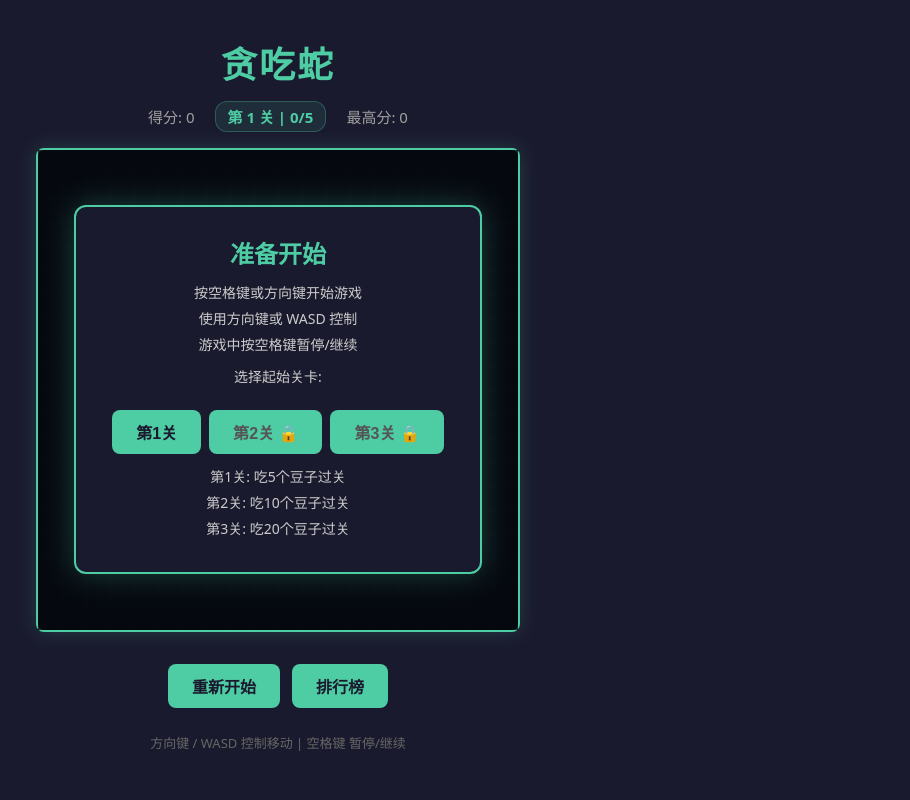
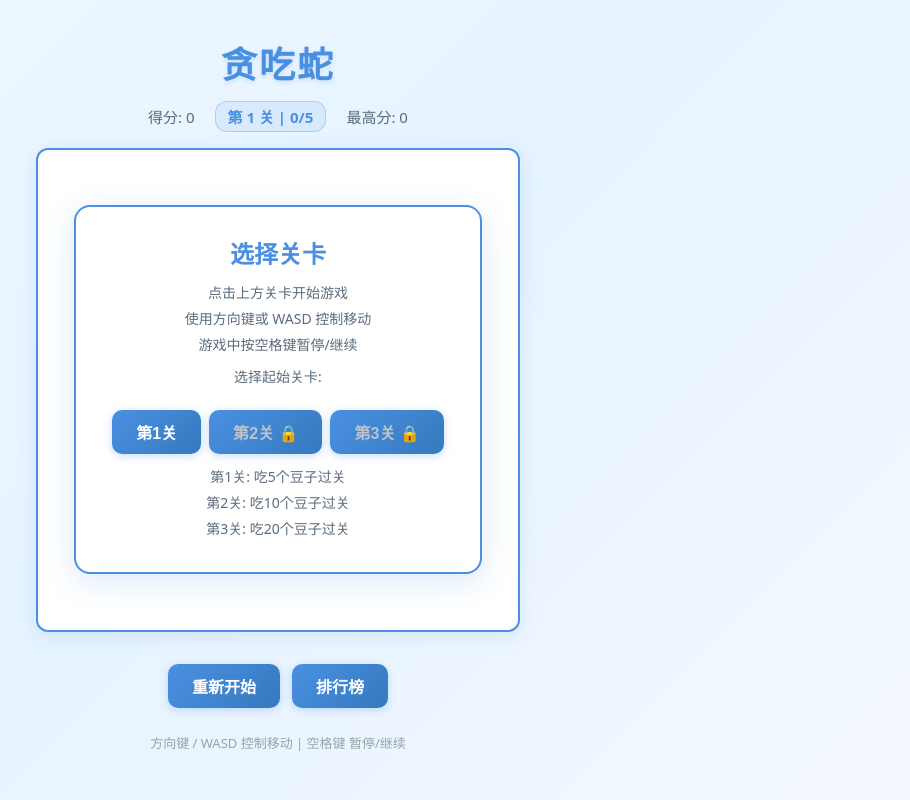
Before and after one commit to anqiansheng-collab/snake-game-react, a React (Vite) app: page / in a window 1280 px wide. Shown: the whole page, without its empty margins (362-1272 px from the left). Built offline with nearby package versions, Linux system fonts and the light colour scheme.

Commit message:
feat: 全新UI改版 - 白蓝色调、动漫蛇、钻石食物、点击开始

```diff
--- a/src/App.css
+++ b/src/App.css
@@ -4,8 +4,8 @@
   align-items: center;
   justify-content: center;
   min-height: 100vh;
-  background: #1a1a2e;
-  color: #eee;
+  background: linear-gradient(135deg, #f0f8ff 0%, #e6f3ff 50%, #f5f9ff 100%);
+  color: #2c3e50;
   font-family: system-ui, -apple-system, sans-serif;
   padding: 20px;
   box-sizing: border-box;
@@ -14,8 +14,9 @@
 h1 {
   margin: 0 0 12px;
   font-size: 36px;
-  color: #4ecca3;
+  color: #4a90e2;
   letter-spacing: 2px;
+  text-shadow: 0 2px 4px rgba(74, 144, 226, 0.2);
 }
 
 .score-board {
@@ -23,19 +24,19 @@ h1 {
   gap: 20px;
   margin-bottom: 16px;
   font-size: 15px;
-  color: #a0a0a0;
+  color: #5a6c7d;
   align-items: center;
   flex-wrap: wrap;
   justify-content: center;
 }
 
 .level-info {
-  color: #4ecca3;
+  color: #4a90e2;
   font-weight: 600;
-  background: rgba(78, 204, 163, 0.1);
+  background: rgba(74, 144, 226, 0.1);
   padding: 4px 12px;
   border-radius: 12px;
-  border: 1px solid rgba(78, 204, 163, 0.3);
+  border: 1px solid rgba(74, 144, 226, 0.3);
 }
 
 .pause-indicator {
@@ -51,10 +52,10 @@ h1 {
 
 .board {
   position: relative;
-  background: #16213e;
-  border: 2px solid #4ecca3;
-  border-radius: 8px;
-  box-shadow: 0 0 20px rgba(78, 204, 163, 0.2);
+  background: #ffffff;
+  border: 2px solid #4a90e2;
+  border-radius: 12px;
+  box-shadow: 0 4px 20px rgba(74, 144, 226, 0.15), inset 0 0 30px rgba(74, 144, 226, 0.05);
   overflow: visible;
 }
 
@@ -62,44 +63,97 @@ h1 {
   position: absolute;
   inset: 0;
   background-image:
-    linear-gradient(rgba(78, 204, 163, 0.08) 1px, transparent 1px),
-    linear-gradient(90deg, rgba(78, 204, 163, 0.08) 1px, transparent 1px);
+    linear-gradient(rgba(74, 144, 226, 0.06) 1px, transparent 1px),
+    linear-gradient(90deg, rgba(74, 144, 226, 0.06) 1px, transparent 1px);
   background-size: 24px 24px;
   pointer-events: none;
   z-index: 0;
+  border-radius: 12px;
 }
 
 .cell {
   position: absolute;
   box-sizing: border-box;
-  border-radius: 3px;
-  transition: background 0.1s;
+  transition: all 0.15s ease;
   z-index: 1;
 }
 
+/* 动漫风格蛇身 */
 .cell.snake {
-  background: #4ecca3;
-  box-shadow: inset 0 0 4px rgba(0, 0, 0, 0.2);
+  background: linear-gradient(135deg, #5cb85c 0%, #4cae4c 100%);
+  border-radius: 40% 60% 60% 40% / 60% 40% 60% 40%;
+  box-shadow:
+    inset -2px -2px 4px rgba(0, 0, 0, 0.1),
+    inset 2px 2px 4px rgba(255, 255, 255, 0.3),
+    0 1px 3px rgba(0, 0, 0, 0.15);
+  transform: scale(0.85);
 }
 
+/* 蛇头 - 更可爱的动漫风格 */
 .cell.head {
-  background: #2ecc71;
-  border: 2px solid #27ae60;
+  background: linear-gradient(135deg, #66bb6a 0%, #43a047 100%);
+  border-radius: 50% 50% 45% 45%;
+  box-shadow:
+    inset -3px -3px 6px rgba(0, 0, 0, 0.1),
+    inset 3px 3px 6px rgba(255, 255, 255, 0.4),
+    0 2px 8px rgba(67, 160, 71, 0.3);
+  transform: scale(0.9);
+  position: relative;
 }
 
-.cell.food {
-  background: #e74c3c;
+/* 蛇头眼睛 */
+.cell.head::before,
+.cell.head::after {
+  content: '';
+  position: absolute;
+  width: 4px;
+  height: 5px;
+  background: #fff;
   border-radius: 50%;
-  box-shadow: 0 0 8px rgba(231, 76, 60, 0.6);
-  animation: pulse 1s infinite;
+  top: 20%;
+  box-shadow: 0 1px 2px rgba(0, 0, 0, 0.2);
 }
 
-@keyframes pulse {
+.cell.head::before {
+  left: 25%;
+}
+
+.cell.head::after {
+  right: 25%;
+}
+
+/* 蛇头腮红 */
+.cell.head .cheek {
+  position: absolute;
+  width: 6px;
+  height: 4px;
+  background: rgba(255, 182, 193, 0.6);
+  border-radius: 50%;
+  bottom: 25%;
+}
+
+/* 钻石食物 */
+.cell.food {
+  background: transparent;
+  border-radius: 0;
+  animation: diamond-pulse 1.2s infinite;
+  display: flex;
+  align-items: center;
+  justify-content: center;
+}
+
+.cell.food::before {
+  content: '💎';
+  font-size: 16px;
+  filter: drop-shadow(0 0 4px rgba(74, 144, 226, 0.5));
+}
+
+@keyframes diamond-pulse {
   0%, 100% {
-    transform: scale(1);
+    transform: scale(1) rotate(0deg);
   }
   50% {
-    transform: scale(0.85);
+    transform: scale(1.1) rotate(5deg);
   }
 }
 
@@ -108,12 +162,12 @@ h1 {
   width: 8px;
   height: 8px;
   border-radius: 50%;
-  background: radial-gradient(circle, #fff 0%, var(--fw-color, #ff6b6b) 40%, transparent 70%);
+  background: radial-gradient(circle, #fff 0%, var(--fw-color, #4a90e2) 40%, transparent 70%);
   z-index: 5;
   pointer-events: none;
   animation: firework-core 0.6s ease-out forwards;
   transform: translate(-50%, -50%);
-  box-shadow: 0 0 20px 10px var(--fw-color, #ff6b6b);
+  box-shadow: 0 0 20px 10px var(--fw-color, #4a90e2);
 }
 
 @keyframes firework-core {
@@ -164,45 +218,47 @@ h1 {
   display: flex;
   align-items: center;
   justify-content: center;
-  background: rgba(0, 0, 0, 0.75);
+  background: rgba(255, 255, 255, 0.85);
+  backdrop-filter: blur(4px);
   z-index: 10;
+  border-radius: 12px;
 }
 
 .modal {
-  background: #1a1a2e;
-  border: 2px solid #4ecca3;
-  border-radius: 12px;
+  background: #ffffff;
+  border: 2px solid #4a90e2;
+  border-radius: 16px;
   padding: 28px 36px;
   text-align: center;
-  box-shadow: 0 0 30px rgba(78, 204, 163, 0.3);
-  min-width: 240px;
+  box-shadow: 0 8px 32px rgba(74, 144, 226, 0.2);
+  min-width: 260px;
 }
 
 .modal h2 {
   margin: 0 0 12px;
   font-size: 24px;
-  color: #4ecca3;
+  color: #4a90e2;
 }
 
 .modal p {
   margin: 6px 0;
-  color: #ccc;
+  color: #5a6c7d;
   font-size: 14px;
 }
 
 .level-desc {
-  color: #888;
+  color: #7f8c9a;
   font-size: 13px;
 }
 
 .modal.level-clear {
   border-color: #feca57;
-  box-shadow: 0 0 40px rgba(254, 202, 87, 0.4);
+  box-shadow: 0 8px 32px rgba(254, 202, 87, 0.25);
   animation: level-pop 0.4s ease-out;
 }
 
 .modal.level-clear h2 {
-  color: #feca57;
+  color: #f39c12;
   font-size: 28px;
 }
 
@@ -226,18 +282,20 @@ h1 {
   padding: 10px 24px;
   font-size: 16px;
   font-weight: 600;
-  color: #1a1a2e;
-  background: #4ecca3;
+  color: #ffffff;
+  background: linear-gradient(135deg, #4a90e2 0%, #357abd 100%);
   border: none;
-  border-radius: 8px;
+  border-radius: 10px;
   cursor: pointer;
-  transition: background 0.2s, transform 0.1s;
+  transition: all 0.2s;
+  box-shadow: 0 2px 8px rgba(74, 144, 226, 0.3);
 }
 
 .modal button:hover,
 .controls button:hover {
-  background: #3db892;
-  transform: translateY(-1px);
+  background: linear-gradient(135deg, #357abd 0%, #2968a3 100%);
+  transform: translateY(-2px);
+  box-shadow: 0 4px 12px rgba(74, 144, 226, 0.4);
 }
 
 .modal button:active,
@@ -246,12 +304,12 @@ h1 {
 }
 
 .modal.level-clear button {
-  background: #feca57;
-  color: #1a1a2e;
+  background: linear-gradient(135deg, #feca57 0%, #f39c12 100%);
+  color: #fff;
 }
 
 .modal.level-clear button:hover {
-  background: #f7b731;
+  background: linear-gradient(135deg, #f39c12 0%, #e67e22 100%);
 }
 
 .controls {
@@ -263,7 +321,7 @@ h1 {
 .instructions {
   margin-top: 12px;
   font-size: 13px;
-  color: #666;
+  color: #95a5a6;
 }
 
 .level-select {
@@ -278,62 +336,65 @@ h1 {
 }
 
 .level-btn {
-  padding: 8px 16px;
+  padding: 10px 20px;
   font-size: 14px;
   font-weight: 600;
-  border: 2px solid #4ecca3;
-  border-radius: 8px;
+  border: 2px solid #4a90e2;
+  border-radius: 10px;
   background: transparent;
-  color: #4ecca3;
+  color: #4a90e2;
   cursor: pointer;
   transition: all 0.2s;
 }
 
 .level-btn:hover:not(:disabled) {
-  background: rgba(78, 204, 163, 0.15);
+  background: rgba(74, 144, 226, 0.1);
+  transform: translateY(-2px);
 }
 
 .level-btn.active {
-  background: #4ecca3;
-  color: #1a1a2e;
+  background: linear-gradient(135deg, #4a90e2 0%, #357abd 100%);
+  color: #ffffff;
+  box-shadow: 0 2px 8px rgba(74, 144, 226, 0.3);
 }
 
 .level-btn.locked {
-  border-color: #555;
-  color: #555;
+  border-color: #bdc3c7;
+  color: #bdc3c7;
   cursor: not-allowed;
 }
 
 .level-btn.infinite {
-  border-color: #feca57;
-  color: #feca57;
+  border-color: #f39c12;
+  color: #f39c12;
   margin-top: 8px;
 }
 
 .level-btn.infinite:hover {
-  background: rgba(254, 202, 87, 0.15);
+  background: rgba(243, 156, 18, 0.1);
 }
 
 .level-btn.infinite.active {
-  background: #feca57;
-  color: #1a1a2e;
+  background: linear-gradient(135deg, #feca57 0%, #f39c12 100%);
+  color: #ffffff;
 }
 
 .name-input {
   margin: 10px 0;
   padding: 8px 12px;
   font-size: 16px;
-  border: 2px solid #4ecca3;
-  border-radius: 8px;
-  background: #16213e;
-  color: #eee;
+  border: 2px solid #4a90e2;
+  border-radius: 10px;
+  background: #f8fbff;
+  color: #2c3e50;
   outline: none;
   width: 180px;
   text-align: center;
 }
 
 .name-input:focus {
-  box-shadow: 0 0 8px rgba(78, 204, 163, 0.4);
+  box-shadow: 0 0 8px rgba(74, 144, 226, 0.3);
+  border-color: #357abd;
 }
 
 .btn-row {
@@ -358,13 +419,13 @@ h1 {
   align-items: center;
   gap: 10px;
   padding: 6px 8px;
-  border-radius: 6px;
+  border-radius: 8px;
   font-size: 14px;
   margin-bottom: 4px;
 }
 
 .rank-item:nth-child(odd) {
-  background: rgba(255, 255, 255, 0.03);
+  background: rgba(74, 144, 226, 0.05);
 }
 
 .rank-item.top {
@@ -376,34 +437,34 @@ h1 {
   width: 24px;
   text-align: center;
   font-weight: 700;
-  color: #888;
+  color: #95a5a6;
 }
 
 .rank-item.top .rank-num {
-  color: #feca57;
+  color: #f39c12;
 }
 
 .rank-name {
   flex: 1;
-  color: #eee;
+  color: #2c3e50;
 }
 
 .rank-score {
   font-weight: 700;
-  color: #4ecca3;
+  color: #4a90e2;
   min-width: 50px;
   text-align: right;
 }
 
 .rank-mode {
   font-size: 12px;
-  color: #888;
+  color: #95a5a6;
   min-width: 60px;
   text-align: right;
 }
 
 .empty-rank {
-  color: #555;
+  color: #bdc3c7;
   text-align: center;
   padding: 20px 0;
 }
@@ -427,10 +488,10 @@ h1 {
 .dpad-btn {
   width: 60px;
   height: 60px;
-  border: 2px solid rgba(78, 204, 163, 0.4);
+  border: 2px solid rgba(74, 144, 226, 0.4);
   border-radius: 12px;
-  background: rgba(78, 204, 163, 0.1);
-  color: #4ecca3;
+  background: rgba(74, 144, 226, 0.1);
+  color: #4a90e2;
   font-size: 24px;
   display: flex;
   align-items: center;
@@ -439,17 +500,17 @@ h1 {
   user-select: none;
   -webkit-user-select: none;
   touch-action: manipulation;
-  transition: background 0.1s, transform 0.1s;
+  transition: all 0.1s;
 }
 
 .dpad-btn:active {
-  background: rgba(78, 204, 163, 0.3);
+  background: rgba(74, 144, 226, 0.25);
   transform: scale(0.92);
 }
 
 .dpad-btn.up { grid-column: 2; grid-row: 1; }
 .dpad-btn.left { grid-column: 1; grid-row: 2; }
-.dpad-btn.center { grid-column: 2; grid-row: 2; background: rgba(78, 204, 163, 0.2); }
+.dpad-btn.center { grid-column: 2; grid-row: 2; background: rgba(74, 144, 226, 0.15); }
 .dpad-btn.right { grid-column: 3; grid-row: 2; }
 .dpad-btn.down { grid-column: 2; grid-row: 3; }
 
@@ -463,19 +524,19 @@ h1 {
   padding: 12px 28px;
   font-size: 16px;
   font-weight: 600;
-  border: 2px solid rgba(254, 202, 87, 0.4);
+  border: 2px solid rgba(74, 144, 226, 0.4);
   border-radius: 12px;
-  background: rgba(254, 202, 87, 0.1);
-  color: #feca57;
+  background: rgba(74, 144, 226, 0.1);
+  color: #4a90e2;
   cursor: pointer;
   user-select: none;
   -webkit-user-select: none;
   touch-action: manipulation;
-  transition: background 0.1s, transform 0.1s;
+  transition: all 0.1s;
 }
 
 .action-btn:active {
-  background: rgba(254, 202, 87, 0.3);
+  background: rgba(74, 144, 226, 0.25);
   transform: scale(0.95);
 }
 
--- a/src/App.tsx
+++ b/src/App.tsx
@@ -486,9 +486,9 @@ export default function App() {
         {!state.started && !state.gameOver && (
           <div className="overlay">
             <div className="modal start-modal">
-              <h2>准备开始</h2>
-              <p>按空格键或方向键开始游戏</p>
-              <p>使用方向键或 WASD 控制</p>
+              <h2>选择关卡</h2>
+              <p>点击上方关卡开始游戏</p>
+              <p>使用方向键或 WASD 控制移动</p>
               <p>游戏中按空格键暂停/继续</p>
               <div className="level-select">
                 <p className="level-desc">选择起始关卡:</p>
@@ -500,7 +500,7 @@ export default function App() {
                       onClick={() => {
                         if (lv <= unlockedLevel) {
                           setStartLevel(lv)
-                          setState(createInitialState(lv))
+                          setState({ ...createInitialState(lv), started: true })
                         }
                       }}
                       disabled={lv > unlockedLevel}
@@ -515,7 +515,7 @@ export default function App() {
                     className={`level-btn infinite ${startLevel === 4 ? 'active' : ''}`}
                     onClick={() => {
                       setStartLevel(4)
-                      setState(() => ({ ...createInitialState(3), infiniteMode: true, level: 3 }))
+                      setState(() => ({ ...createInitialState(3), infiniteMode: true, level: 3, started: true }))
                     }}
                   >
                     无限模式
```
Also changed, not shown: 4 other files (tests, documents, lock files or other folders).
